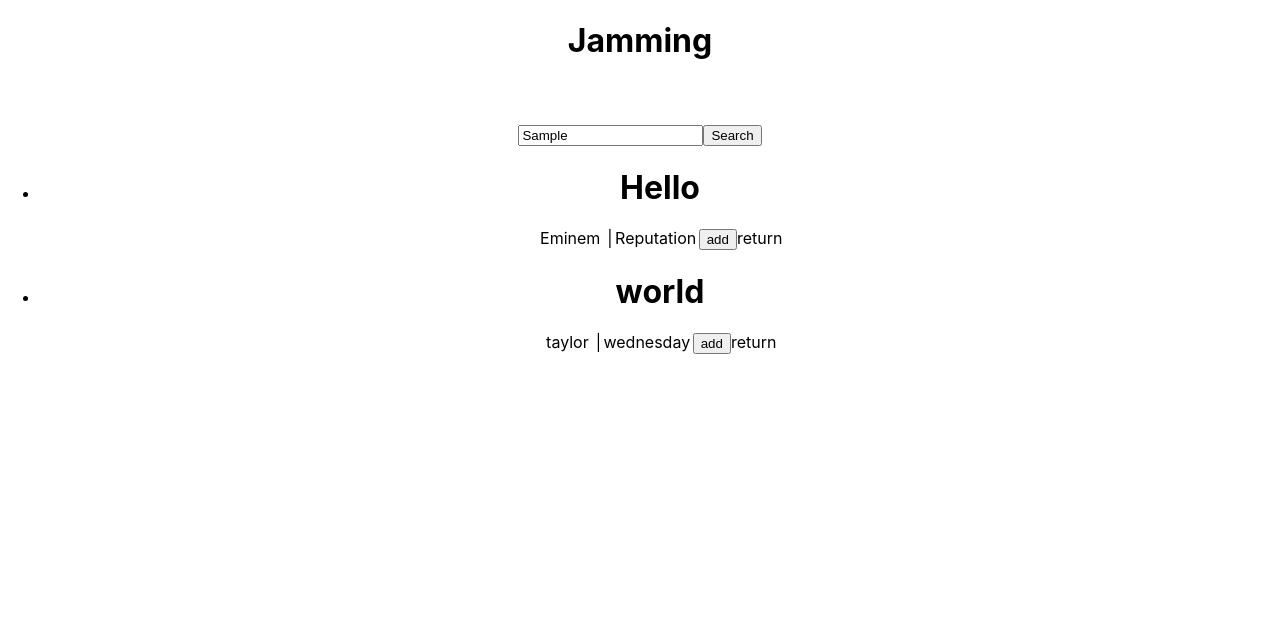
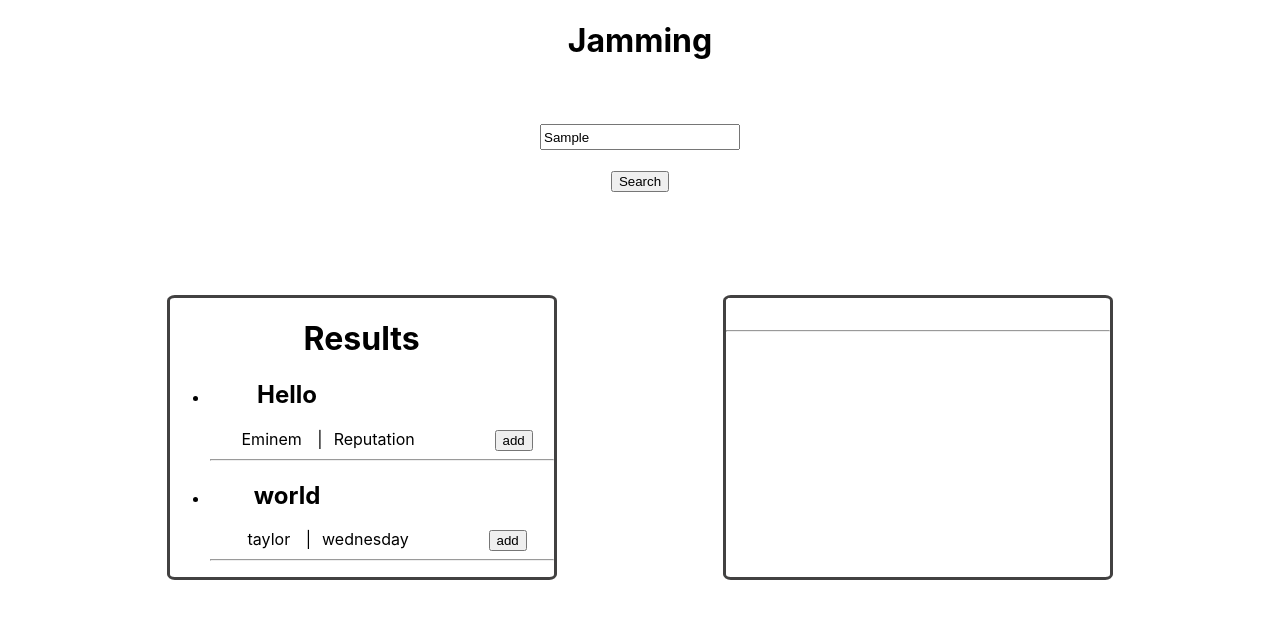
Before and after one commit to Azhar-khann/Spoitfy-Playlist-app-with-React, a React (Create React App) app: page / in a window 1280 px wide. Both pictures are taken after typing "Sample" into the empty fields and a click on the button "Search". Shown: the top 618 px of the page. Built offline with nearby package versions, Linux system fonts and the light colour scheme.

Commit message:
spotify API done

```diff
--- a/src/components/App/App.js
+++ b/src/components/App/App.js
@@ -1,6 +1,4 @@
 import './App.css';
-import SearchResults from '../Playlist_logic/Playlist_logic';
-import Track from '../Track/Track';
 import Searchbar from '../SearchBar/SearchBar';
 
 function App() {
@@ -9,7 +7,9 @@ function App() {
     <div>
       <h1>Jamming</h1>
       <Searchbar/>
+
     </div>
+
   );
 }
 
--- a/src/components/Playlist/Playlist.js
+++ b/src/components/Playlist/Playlist.js
@@ -1,14 +1,22 @@
 import React from "react";
+
 
 function Playlist(props){
 
+    function handleClick(){
+        props.remove_track(props.trackObject)
+    }
+
     return(
 
-        <li> <h1>{props.track.name}</h1>
-            <span>{props.track.artist}</span> |
-            <span>{props.track.album}</span>
+        <li>
+             <h2>{props.trackObject.name}</h2>
+            <span>{props.trackObject.artist}</span> |
+            <span>{props.trackObject.album}</span>
+            <button className='add_remove' type ="submit" onClick = {handleClick} > remove </button>
+            <hr></hr>
+
         </li>
-
 
     )
 }
--- a/src/components/Playlist_logic/Playlist_logic.js
+++ b/src/components/Playlist_logic/Playlist_logic.js
@@ -1,15 +1,26 @@
-import React from "react";
-import Playlist from "../Playlist/Playlist"
+import React, { useState } from "react";
+import Playlist from "../Playlist/Playlist";
+
+
 
 function Playlist_logic(props){
-    let id_track = []
-    if (id_track.includes(props.track.id) === false){
-        id_track.push(props.id)
-        return <Playlist track = {props.track}/>
+    console.log(props.playlist_tracklist)
 
-    } else{
-        return alert('Track has been added')
+
+    function remove_track(track){
+        props.remove_track(track)
+
     }
+
+
+    return (
+        <ul>
+            {props.playlist_tracklist.map(track =>
+                <Playlist trackObject = {track} remove_track = {remove_track}/>)}
+        </ul>
+    )
+
+
 }
 
 export default Playlist_logic;
--- a/src/components/SearchBar/SearchBar.js
+++ b/src/components/SearchBar/SearchBar.js
@@ -1,5 +1,4 @@
 import React, {useState} from "react";
-import Track from '../Track/Track';
 import Tracklist from "../Tracklist/Tracklist";
 
 function SearchBar(props){
@@ -20,6 +19,7 @@ function SearchBar(props){
             id:2
         }
     ]
+    const [newlist, setnewlist] = useState(tracklist);
 
     function submit(){
         setshowTrack(true);
@@ -27,11 +27,15 @@ function SearchBar(props){
 
     return (
         <div className ="main">
+
             <div className="Search_bar">
-            <input type="text" placeholder="Search.." name="search"/>
+            <input className="Search_bar_input" type="text" placeholder="Search.." name="search"/>
             <button type = "submit" onClick={submit}>Search</button>
             </div>
-            {showTrack && <Tracklist tracklist = {tracklist}/>}
+
+            {showTrack && <Tracklist tracklist = {newlist}/>}
+
+
         </div>
     )
 
--- a/src/components/Track/Track.js
+++ b/src/components/Track/Track.js
@@ -1,25 +1,25 @@
 import React, {useState} from 'react';
-import Playlist_logic from '../Playlist_logic/Playlist_logic';
+
 
 
 function Track(props){
 
-    const [showTrack, setshowTrack] = useState(false);
-
-    function submit(){
-        setshowTrack(true);
+    function Submit(e){
+        props.addToPlaylist(props.trackObject);
+        props.handleplaylist(props.trackObject)
     }
 
     return(
 
         <li>
-            <h1>{props.trackObject.name}</h1>
+
+            <h2>{props.trackObject.name}</h2>
             <span>{props.trackObject.artist}</span> |
             <span>{props.trackObject.album}</span>
-            <button type ="submit" onClick = {submit}> add </button>
-            return {showTrack && <Playlist_logic track = {props.trackObject}/>}
+            <button className='add_remove' type ="submit" onClick = {Submit} value={props.trackObject}> add </button>
+            <hr></hr>
+
         </li>
-
 
     )
 
--- a/src/components/Tracklist/Tracklist.js
+++ b/src/components/Tracklist/Tracklist.js
@@ -1,16 +1,60 @@
-import React from "react";
+import React, {useState} from "react";
 import Track from "../Track/Track";
+import Playlist_logic from "../Playlist_logic/Playlist_logic";
+
 
 function Tracklist(props){
+
+    const [showTrack, setshowTrack] = useState(false);
+    const[playlist_tracklist,set] = useState([]);
+
+    function AddToPlaylist(e){
+        setshowTrack(true);
+
+    }
+
+    function handlePlaylist(e){
+        if (playlist_tracklist.includes(e) === false){
+            set([...playlist_tracklist,e]);
+        }
+    }
+
+    function remove_track(track){
+        const updatedList = playlist_tracklist.filter((listItem) => listItem !== track);
+        set(updatedList);
+
+    }
+
+
     return(
-        <div>
-           <ul>
-            {props.tracklist.map(track =>
-                <Track trackObject = {track}/>)}
-           </ul>
+        <div className="flex_box">
+
+            <div className="SearchResults">
+
+                <h1>Results</h1>
+                <ul>
+                    {props.tracklist.map(track =>
+                        <Track trackObject = {track} addToPlaylist = {AddToPlaylist} handleplaylist = {handlePlaylist} />)}
+
+
+                </ul>
+
+            </div>
+
+            <div className="Playlist">
+
+                <input type = "text" name="playlist_name"/>
+                <hr className="playlist_line"></hr>
+
+                {showTrack && <Playlist_logic  playlist_tracklist = {playlist_tracklist} remove_track ={remove_track}/>}
+
+            </div>
+
+
+
         </div>
 
     )
+
 }
-
 export default Tracklist;
--- a/src/index.css
+++ b/src/index.css
@@ -5,6 +5,7 @@ body {
     sans-serif;
   -webkit-font-smoothing: antialiased;
   -moz-osx-font-smoothing: grayscale;
+
 }
 
 code {
@@ -14,6 +15,11 @@ code {
 
 h1{
   text-align: center;
+
+}
+
+h2{
+  width:45%;
 }
 
 .main{
@@ -21,7 +27,7 @@ h1{
   margin-top: 5%;
 }
 
-.search_bar input{
+.Search_bar input{
   display: block;
   width: 15%;
   margin: 20px auto;
@@ -31,3 +37,41 @@ h1{
 span{
   padding: 0.2%;
 }
+
+.Results{
+  border: 1px solid rgb(66, 65, 65);
+  border-radius: 2%;
+}
+
+.flex_box{
+  display: flex;
+  justify-content: space-evenly;
+  margin-top: 8%;
+}
+
+.Playlist,
+.SearchResults{
+  width:30%;
+  border: 3px solid rgb(66, 65, 65);
+  border-radius: 2%;
+}
+
+span{
+  padding: 3.2%;
+}
+
+.add_remove{
+  margin-left: 20%;
+}
+
+.Playlist input{
+  width:90%;
+  height: 30px;
+  margin-right: 8%;
+  border:none;
+  font-size: 22px;
+}
+
+.playlist_line{
+  margin:0;
+}
--- a/src/index.js
+++ b/src/index.js
@@ -9,6 +9,7 @@ root.render(
   <React.StrictMode>
     <App />
   </React.StrictMode>
+
 );
 
 // If you want to start measuring performance in your app, pass a function
```
Also changed, not shown: src/util/Spotify.js (added, +84 -0 lines).
